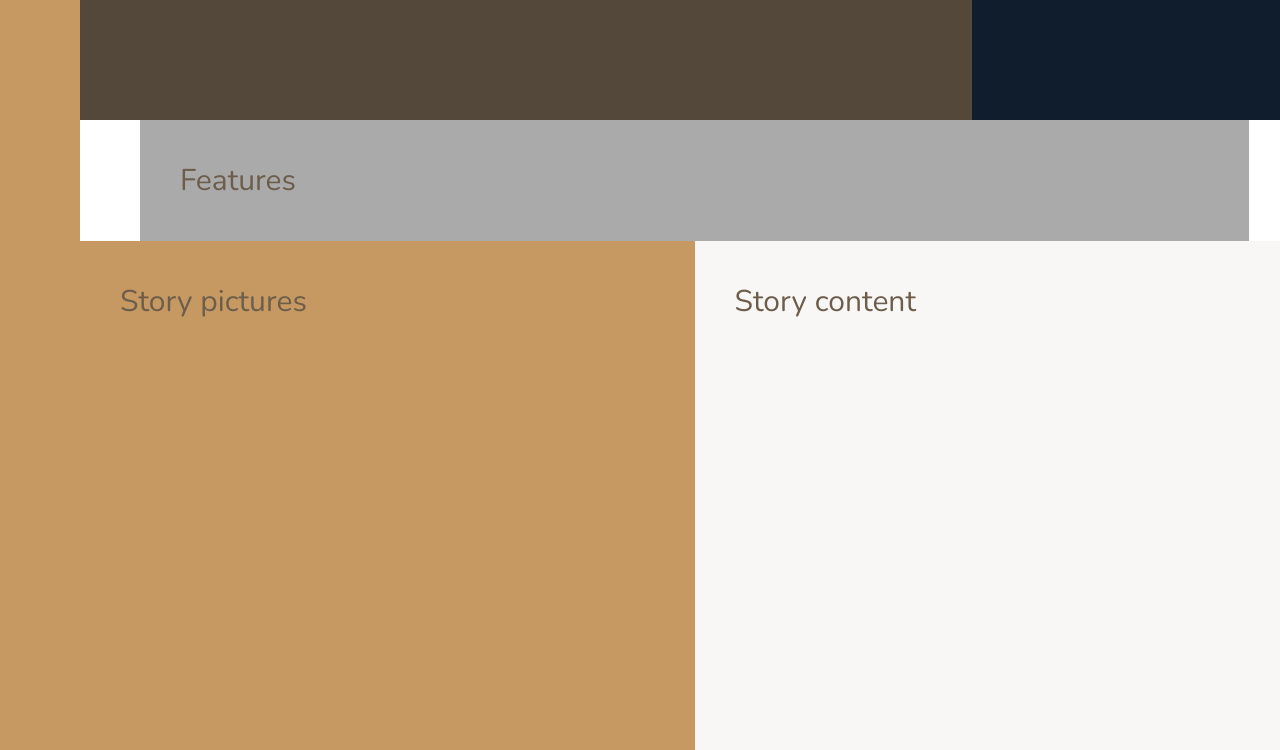
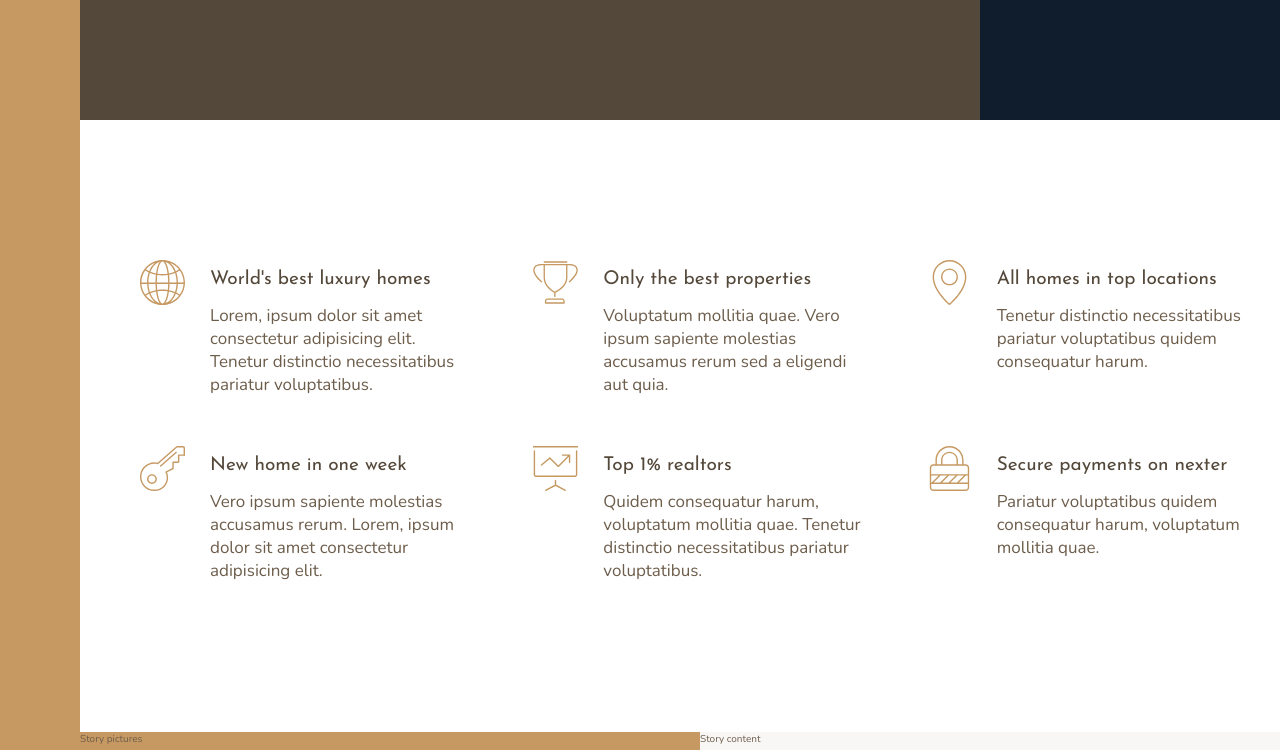
Before and after one commit to tmbp95/Udemy-Nexter, a website: page index.html in a window 1280 px wide. Shown: the part 520-1270 px from the top of the page. Drawn offline with nearby package versions, Linux system fonts and the light colour scheme.

Commit message:
features section completed

```diff
--- a/index.html
+++ b/index.html
@@ -22,7 +22,60 @@
             Top 3 realtors
         </div>
         <section class="features">
-            Features
+            <div class="feature">
+                <svg class="feature__icon">
+                    <use xlink:href="img/sprite.svg#icon-global"></use>
+                </svg>
+                <h4 class="heading-4 heading-4--dark">World's best luxury homes</h4>
+                <p class="feature__text">
+                    Lorem, ipsum dolor sit amet consectetur adipisicing elit. Tenetur distinctio necessitatibus pariatur voluptatibus.
+                </p>
+            </div>
+            <div class="feature">
+                <svg class="feature__icon">
+                    <use xlink:href="img/sprite.svg#icon-trophy"></use>
+                </svg>
+                <h4 class="heading-4 heading-4--dark">Only the best properties</h4>
+                <p class="feature__text">
+                    Voluptatum mollitia quae. Vero ipsum sapiente molestias accusamus rerum sed a eligendi aut quia.
+                </p>
+            </div>
+            <div class="feature">
+                <svg class="feature__icon">
+                    <use xlink:href="img/sprite.svg#icon-map-pin"></use>
+                </svg>
+                <h4 class="heading-4 heading-4--dark">All homes in top locations</h4>
+                <p class="feature__text">
+                    Tenetur distinctio necessitatibus pariatur voluptatibus quidem consequatur harum.
+                </p>
+            </div>
+            <div class="feature">
+                <svg class="feature__icon">
+                    <use xlink:href="img/sprite.svg#icon-key"></use>
+                </svg>
+                <h4 class="heading-4 heading-4--dark">New home in one week</h4>
+                <p class="feature__text">
+                    Vero ipsum sapiente molestias accusamus rerum. Lorem, ipsum dolor sit amet consectetur adipisicing elit.
+                </p>
+            </div>
+            <div class="feature">
+                <svg class="feature__icon">
+                    <use xlink:href="img/sprite.svg#icon-presentation"></use>
+                </svg>
+                <h4 class="heading-4 heading-4--dark">Top 1% realtors</h4>
+                <p class="feature__text">
+                    Quidem consequatur harum, voluptatum mollitia quae. Tenetur distinctio necessitatibus pariatur voluptatibus.
+                </p>
+            </div>
+            <div class="feature">
+                <svg class="feature__icon">
+                    <use xlink:href="img/sprite.svg#icon-lock"></use>
+                </svg>
+                <h4 class="heading-4 heading-4--dark">Secure payments on nexter</h4>
+                <p class="feature__text">
+                    Pariatur voluptatibus quidem consequatur harum, voluptatum mollitia quae.
+                </p>
+            </div>
         </section>
         <div class="story__pictures">
             Story pictures
--- a/package.json
+++ b/package.json
@@ -6,8 +6,8 @@
   "scripts": {
     "watch:sass": "node-sass sass/main.scss css/style.css -w",
     "devserver": "live-server --browser=firefox",
+    "browser-sync": "browser-sync start --directory --server --files \"*.css, *.html, *.js\" --https",
     "start": "npm-run-all --parallel devserver watch:sass",
-
     "compile:sass": "node-sass sass/main.scss css/style.comp.css",
     "prefix:css": "postcss --use autoprefixer -b 'last 10 versions' css/style.comp.css -o css/style.prefix.css",
     "compress:css": "node-sass css/style.prefix.css css/style.css --output-style compressed",
@@ -20,6 +20,7 @@
     "concat": "^1.0.3",
     "node-sass": "^4.5.3",
     "npm-run-all": "^4.1.1",
-    "postcss-cli": "^4.1.1"
+    "postcss-cli": "^4.1.1",
+    "browser-sync": "^2.12.5 <2.23.2"
   }
 }
--- a/sass/_base.scss
+++ b/sass/_base.scss
@@ -37,9 +37,4 @@ body{
     display: grid;
     grid-template-rows: 80vh min-content 40vw repeat(3, min-content);
     grid-template-columns: [sidebar-start] 8rem [sidebar-end full-start] minmax(6rem, 1fr) [center-start] repeat(8, [col-start] minmax(min-content, 14rem) [col-end]) [center-end] 1fr [full-end];
-
-    & > * {
-        padding: 40px;
-        font-size: 3rem;
-    }
 }
--- a/sass/_features.scss
+++ b/sass/_features.scss
@@ -1,4 +1,31 @@
 .features{
-    background-color: $color-grey-light-2;
     grid-column: center-start / center-end;
+
+    margin: 15rem 0;
+
+    display: grid;
+    //grid-template-columns: repeat(3, 1fr);
+    grid-template-columns: repeat(auto-fit, minmax(25rem, 1fr));
+    grid-gap: 6rem;
+    align-items: start;
 }
+
+.feature{
+    display: grid;
+    grid-template-columns: min-content 1fr;
+    grid-row-gap: 1.5rem;
+    grid-column-gap: 2.5rem;
+
+    &__icon{
+        grid-row: 1 / span 2;
+
+        fill: $color-primary;
+        width: 4.5rem;
+        height: 4.5rem;
+        transform: translateY(-1rem);
+    }
+
+    &__text{
+        font-size: 1.7rem;
+    }
+}
--- a/sass/_typography.scss
+++ b/sass/_typography.scss
@@ -0,0 +1,24 @@
+%heading{
+    font-family: $font-display;
+    font-weight: 400;
+}
+
+.heading-1{
+    @extend %heading;
+}
+
+.heading-2{
+    @extend %heading;
+}
+
+.heading-3{
+    @extend %heading;
+}
+
+.heading-4{
+    @extend %heading;
+    font-size: 1.9rem;
+
+    &--light{color: $color-grey-light-1;}
+    &--dark{color: $color-grey-dark-1;}
+}
```
Also changed, not shown: README.md, css/style.css.
